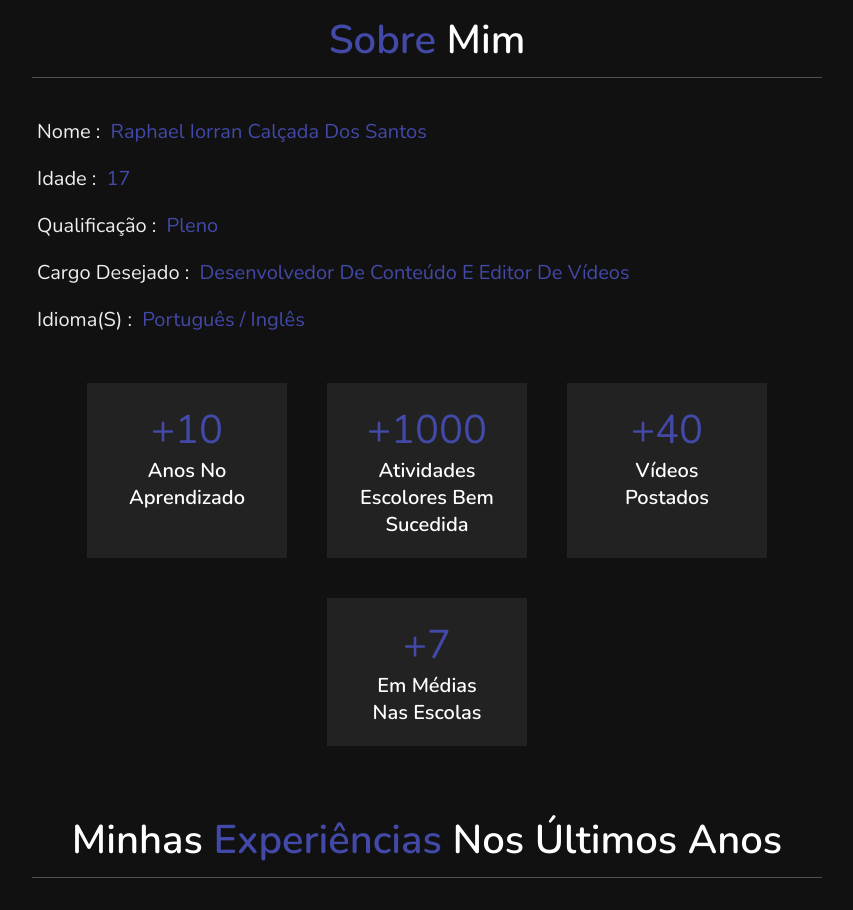
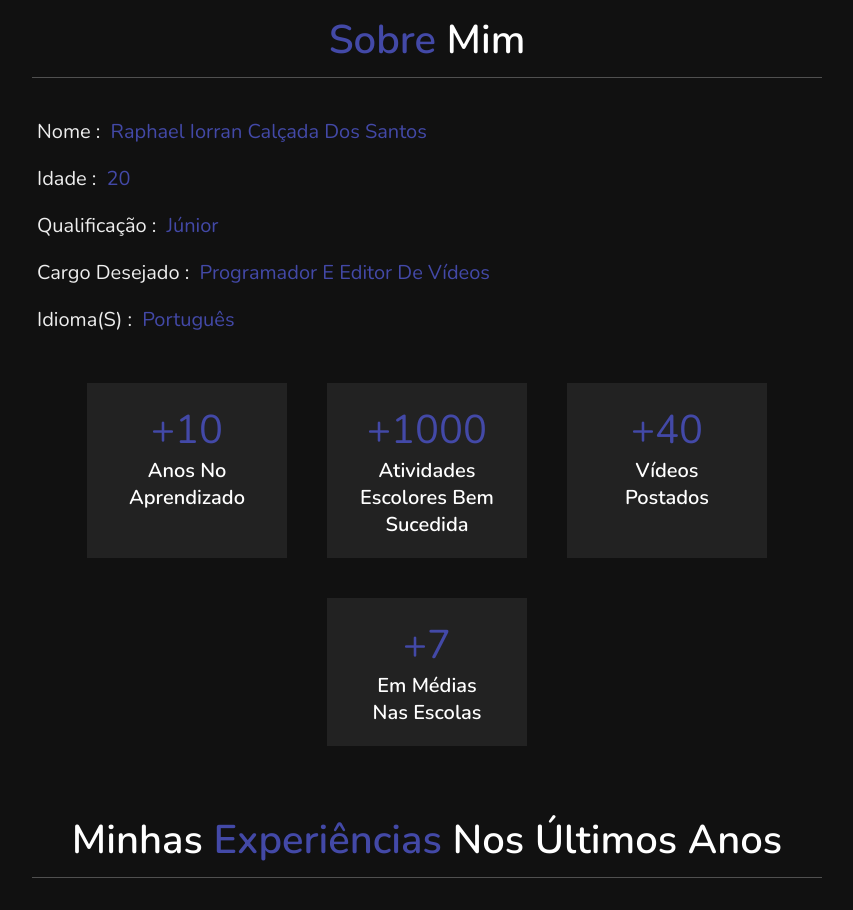
Before and after one commit to Rafity12/Atividade-Portfolio-rAfYtlm021raft, a plain HTML site: page index.html in a window 1280 px wide. Shown: the part 807-1717 px from the top of the page, without its empty margins (388-1241 px from the left). Drawn offline with nearby package versions, Linux system fonts and the light colour scheme.

Commit message:
Atualização 2025 - index.html
Descrevendo de forma certa as minhas características.

```diff
--- a/index.html
+++ b/index.html
@@ -58,10 +58,10 @@
         <div class="row">
             <div class="info">
                 <h3><span> Nome : </span> Raphael Iorran Calçada dos Santos</h3>
-                <h3><span> Idade : </span> 17 </h3>
-                <h3><span> Qualificação : </span> Pleno </h3>
-                <h3><span> Cargo Desejado : </span> Desenvolvedor de Conteúdo e editor de vídeos </h3>
-                <h3><span> Idioma(s) : </span> Português / Inglês</h3>
+                <h3><span> Idade : </span> 20 </h3>
+                <h3><span> Qualificação : </span> Júnior </h3>
+                <h3><span> Cargo Desejado : </span> Programador e editor de vídeos </h3>
+                <h3><span> Idioma(s) : </span> Português </h3>
             </div>
             <div class="counter">
                 <div class="box">
```
